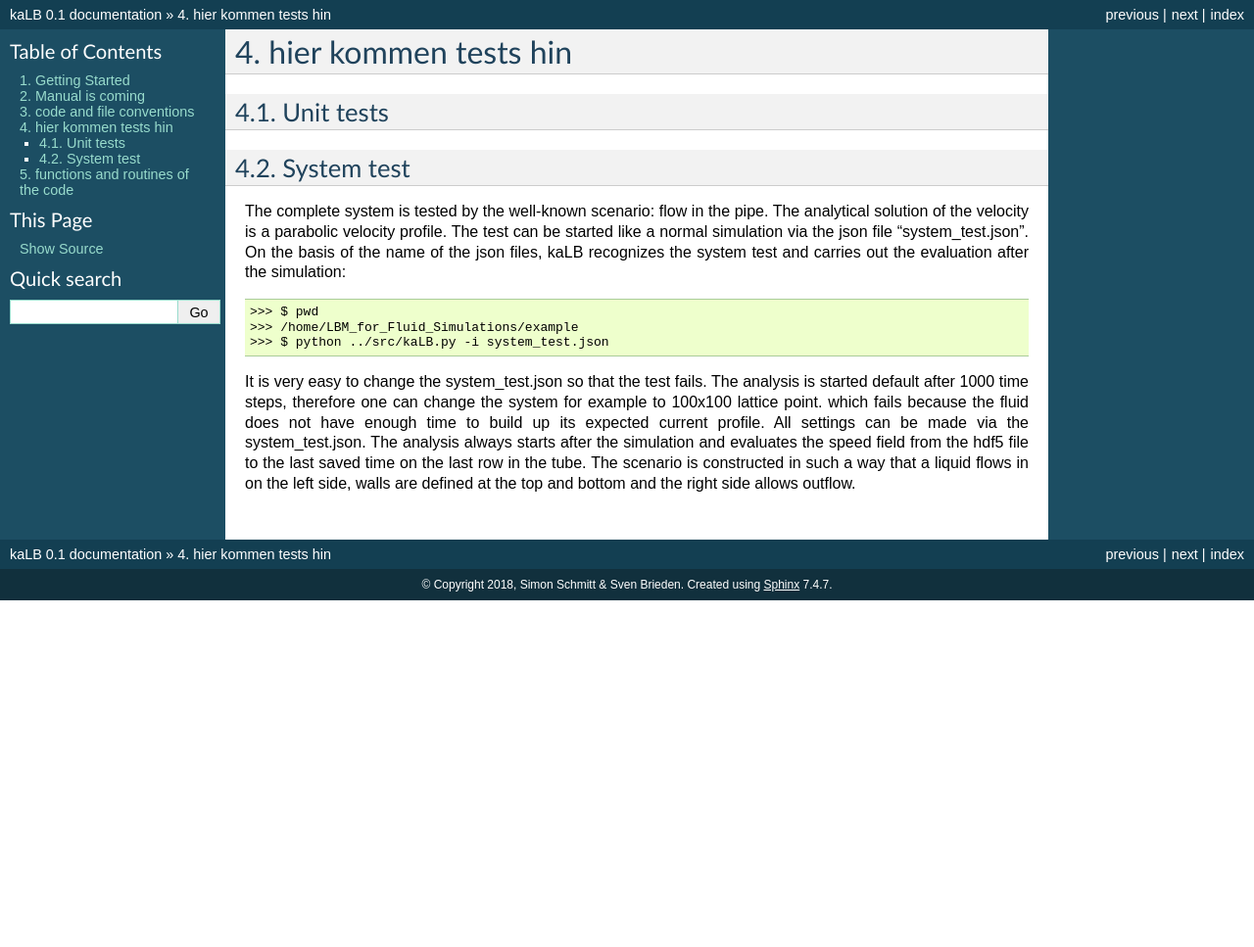
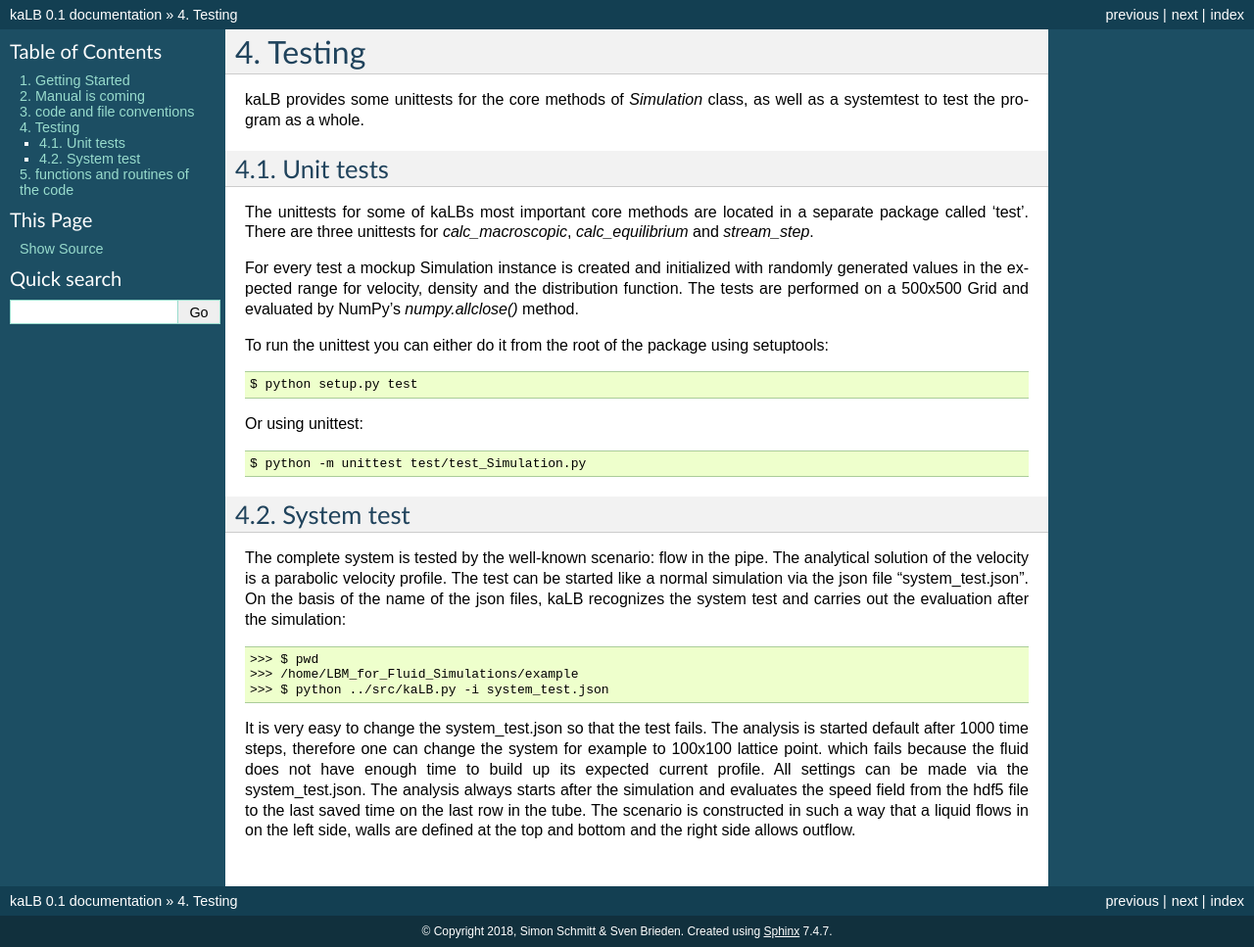
Before and after one commit to Brieden/kaLB, a Sphinx documentation site: the page built from doc/tests.rst, in a window 1280 px wide. Shown: the whole page at 98% size. Built offline with Sphinx 7.4.7, drawn with Linux system fonts in a browser that asks for light colours; before the commit the page ends 900 px from its top, so only the background shows below that.

Commit message:
finished documentation for unittest

```diff
--- a/doc/tests.rst
+++ b/doc/tests.rst
@@ -1,11 +1,27 @@
 #####################
-hier kommen tests hin
+Testing
 #####################
 
+kaLB provides some unittests for the core methods of *Simulation* class,
+as well as a systemtest to test the program as a whole.
 
 Unit tests
 ==========
+The unittests for some of kaLBs most important core methods are located in a separate package called 'test'.
+There are three unittests for *calc_macroscopic*, *calc_equilibrium* and *stream_step*.
 
+For every test a mockup Simulation instance is created
+and initialized with randomly generated values in the expected range
+for velocity, density and the distribution function.
+The tests are performed on a 500x500 Grid and evaluated by NumPy's *numpy.allclose()* method.
+
+To run the unittest you can either do it from the root of the package using setuptools::
+
+	$ python setup.py test
+
+Or using unittest::
+
+	$ python -m unittest test/test_Simulation.py
 
 System test
 ===========
```
Also changed, not shown: 1 other file.
